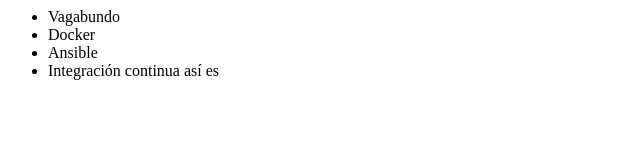
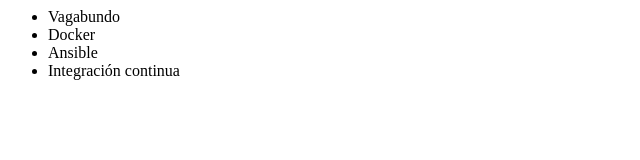
Before and after one commit to Juan-Jose-Luna-Rocha/Prueba, a plain HTML site: page Index.html in a window 1280 px wide. Shown: the full height of the page, 0-640 px from the left. Drawn offline with Linux system fonts and the light colour scheme.

Commit message:
Se regreso el texto original

```diff
--- a/Index.html
+++ b/Index.html
@@ -9,7 +9,7 @@
          <li> Vagabundo </li>
          <li> Docker </li>
          <li> Ansible </li>
-         <li> Integración continua así es </li>
+         <li> Integración continua </li>
      </ul>
 </body>
 </html>
```
